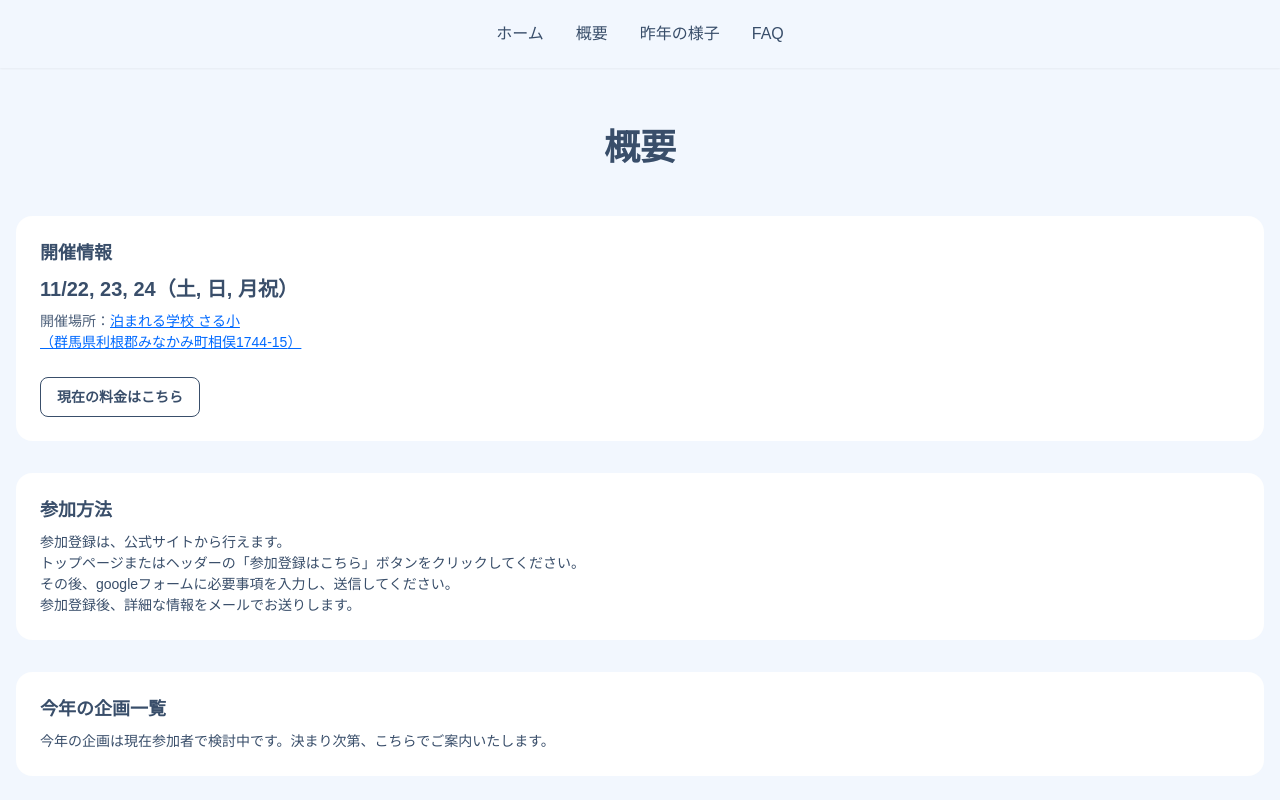
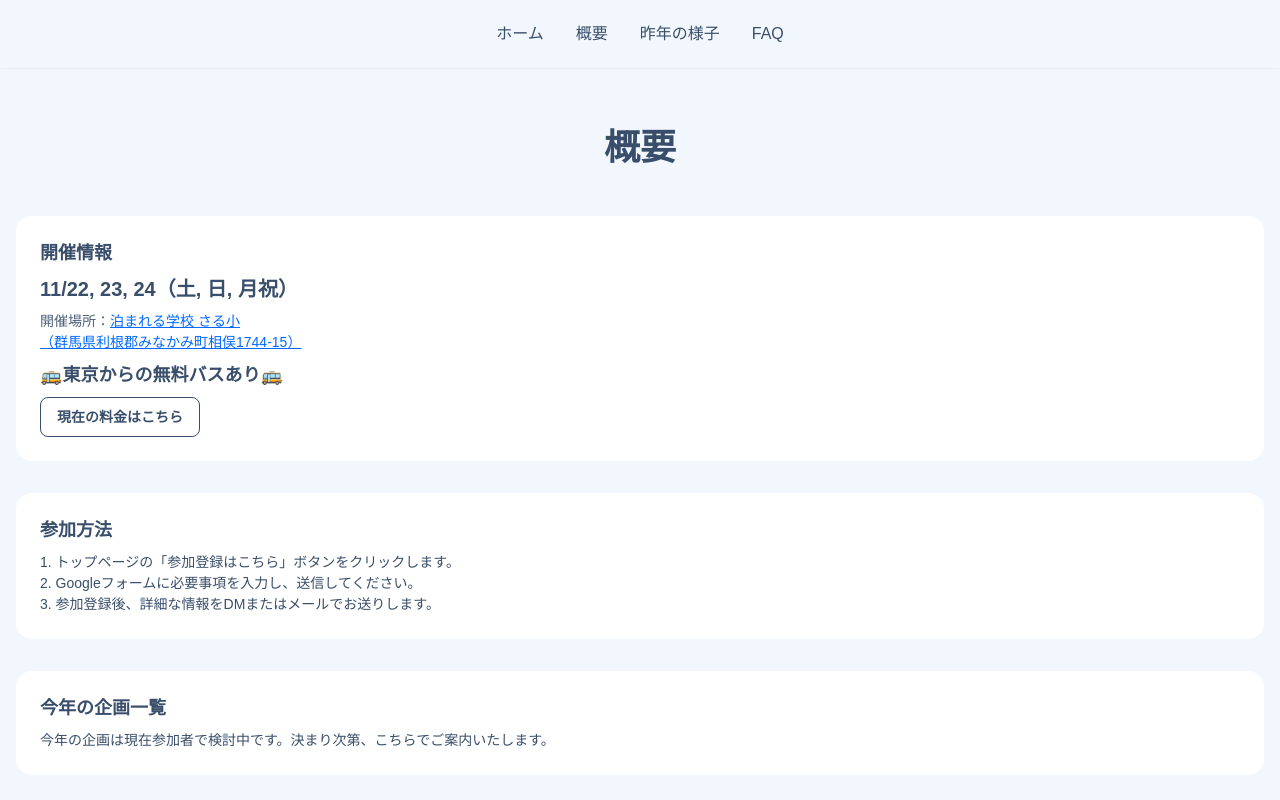
Before and after one commit to RF2034/2025, a Next.js app: page /about in a window 1280 px wide. Shown: the top 800 px of the page. Built offline with nearby package versions, Linux system fonts and the light colour scheme; a web font is replaced by a local one.

Commit message:
概要ページの表記の修正

```diff
--- /dev/null
+++ b/src/components/FreeBusCard.tsx
@@ -0,0 +1,11 @@
+const FreeBusCard = () => (
+  <div className="card bg-gradient-to-r from-primary/10 to-secondary/10 max-w-sm">
+    <div className="card-body text-center py-6">
+      <h3 className="text-xl font-black text-base-content/90">
+        🚌 東京からの無料バスあり！
+      </h3>
+    </div>
+  </div>
+);
+
+export default FreeBusCard;
--- a/src/components/about/AboutEventInfoCard.tsx
+++ b/src/components/about/AboutEventInfoCard.tsx
@@ -1,5 +1,6 @@
 import EventInfo from "@/components/EventInfo";
 import Link from "next/link";
+
 
 export default function AboutEventInfoCard() {
   return (
@@ -7,7 +8,8 @@ export default function AboutEventInfoCard() {
       <div className="card-body">
         <h2 className="card-title">開催情報</h2>
         <EventInfo />
-        <div className="mt-4">
+        <h3 className="text-lg font-semibold">🚌東京からの無料バスあり🚌</h3>
+        <div className="">
           <Link href="/#participants" className="btn btn-outline">
             現在の料金はこちら
           </Link>
--- a/src/components/about/AboutParticipationCard.tsx
+++ b/src/components/about/AboutParticipationCard.tsx
@@ -3,12 +3,11 @@ export default function AboutParticipationCard() {
     <div className="card bg-base-100 mb-8">
       <div className="card-body">
         <h2 className="card-title">参加方法</h2>
-        <p>
-          参加登録は、公式サイトから行えます。<br />
-          トップページまたはヘッダーの「参加登録はこちら」ボタンをクリックしてください。<br />
-          その後、googleフォームに必要事項を入力し、送信してください。<br />
-          参加登録後、詳細な情報をメールでお送りします。<br />
-        </p>
+        <ol className="list-decimal list-inside">
+          <li>トップページの「参加登録はこちら」ボタンをクリックします。</li>
+          <li>Googleフォームに必要事項を入力し、送信してください。</li>
+          <li>参加登録後、詳細な情報をDMまたはメールでお送りします。</li>
+        </ol>
       </div>
     </div>
   );
--- a/src/components/top/EventDetailSection.tsx
+++ b/src/components/top/EventDetailSection.tsx
@@ -1,4 +1,5 @@
 import EventInfo from "@/components/EventInfo";
+import FreeBusCard from "@/components/FreeBusCard";
 import { EVENT_INFO } from "@/constants/eventInfo";
 
 const EventDetailSection = () => (
@@ -12,13 +13,7 @@ const EventDetailSection = () => (
       </div>
       {/* 無料バス案内 - カードスタイル */}
       <div className="mt-8 mb-8 flex justify-center">
-        <div className="card bg-gradient-to-r from-primary/10 to-secondary/10 max-w-sm">
-          <div className="card-body text-center py-6">
-            <h3 className="text-xl font-black text-base-content/90">
-              🚌 東京からの無料バスあり！
-            </h3>
-          </div>
-        </div>
+        <FreeBusCard />
       </div>
       <div className="aspect-video w-full">
         <iframe
```
